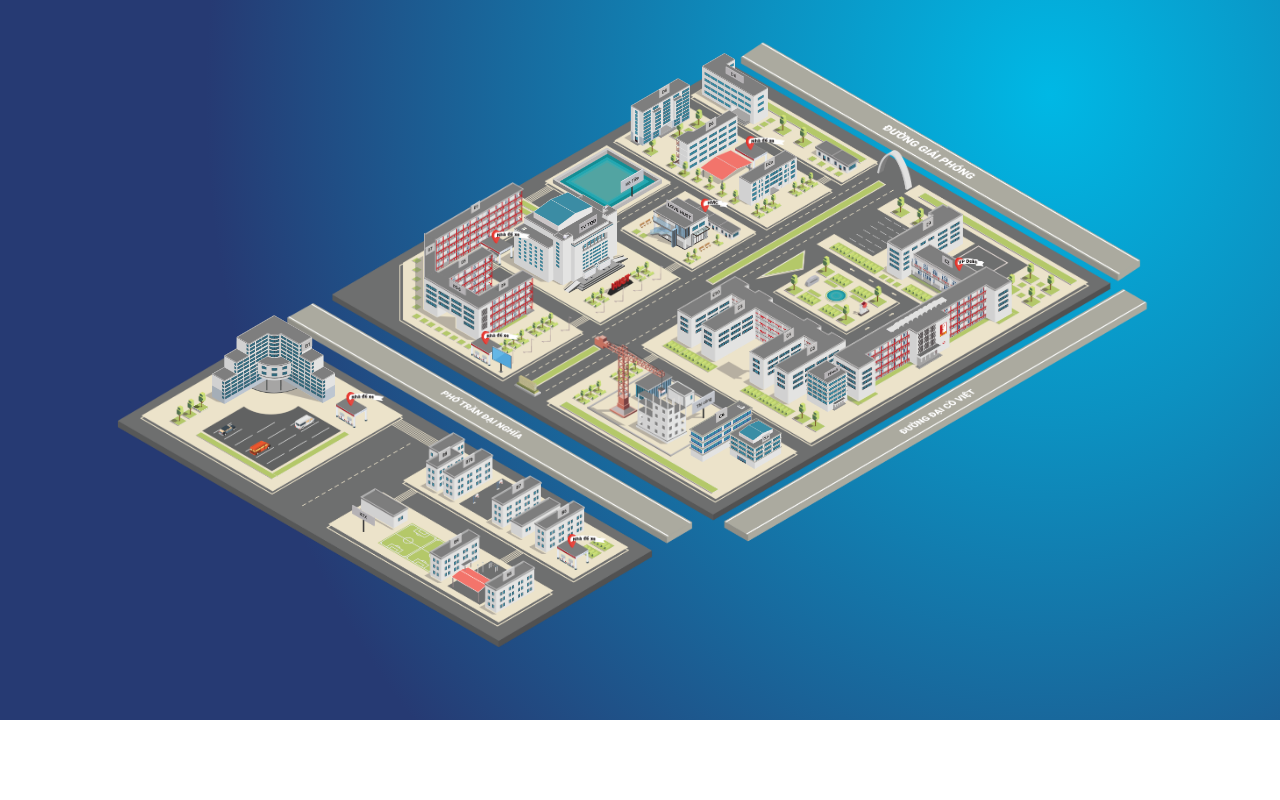
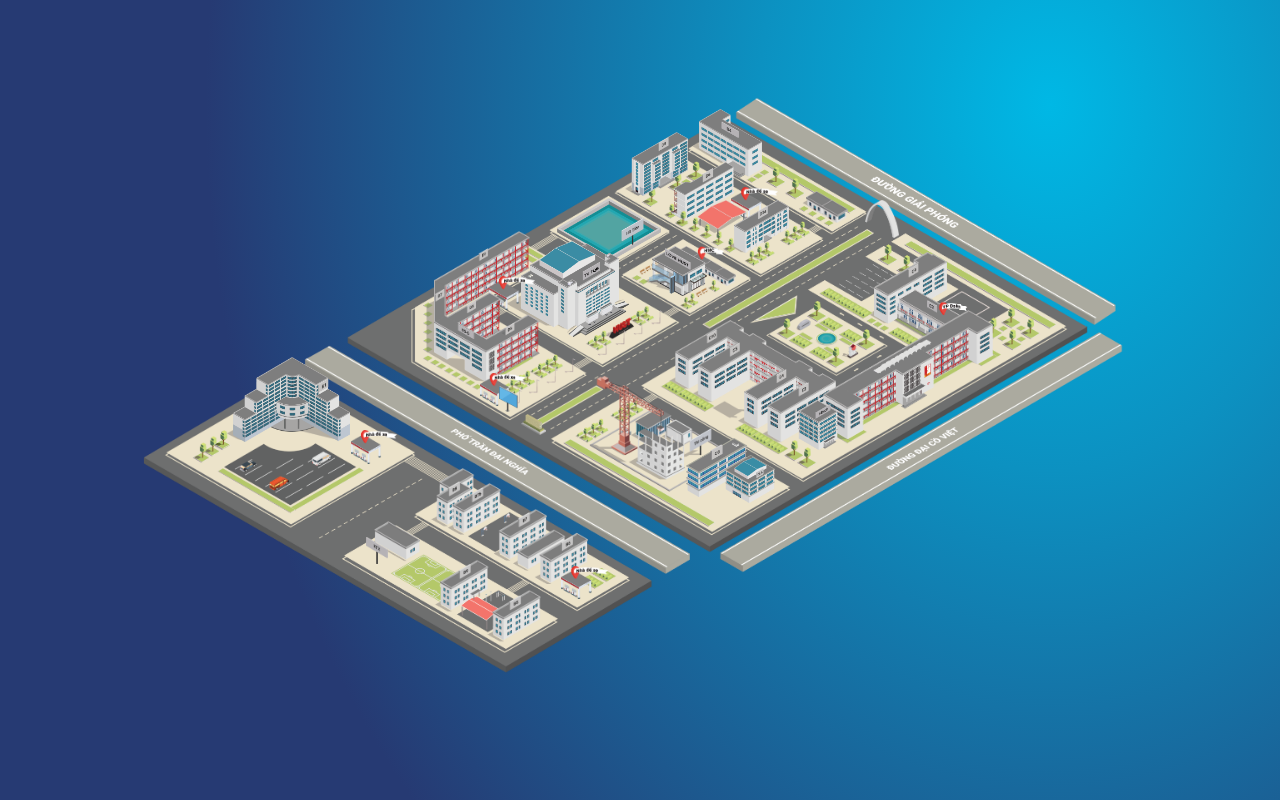
Before and after one commit to longminhdo/hmc-map, a React (Create React App) app: page / in a window 1280 px wide. Built offline with nearby package versions, Linux system fonts and the light colour scheme.

Commit message:
style: background, center map

```diff
--- a/src/App.js
+++ b/src/App.js
@@ -1,84 +1,19 @@
-import Map from './components/Map/Map';
+import React from 'react'
 import styled from 'styled-components';
-import Building from './components/NewBuilding/Building';
+import MapContainer from './MapContainer'
 
-import b1 from './components/NewBuilding/buildings/b1.png';
-import c1 from './components/NewBuilding/buildings/c1.png';
-import hitech from './components/NewBuilding/buildings/hitech.png';
-import c3c10 from './components/NewBuilding/buildings/c3-c10.png';
-import parking from './components/NewBuilding/buildings/parking-b1.png';
-import ktx from './components/NewBuilding/buildings/ktx.png';
-import d8 from './components/NewBuilding/buildings/d8.png';
-import d6 from './components/NewBuilding/buildings/d6.png';
-import c2c9 from './components/NewBuilding/buildings/c2-c9.png';
-import d2a from './components/NewBuilding/buildings/d2a.png';
-import hotien from './components/NewBuilding/buildings/ho-tien.png';
-import loveHust from './components/NewBuilding/buildings/love-hust.png';
-import hmc from './components/NewBuilding/buildings/hmc.png';
-import d4 from './components/NewBuilding/buildings/d4.png';
-import tqbLib from './components/NewBuilding/buildings/tqb-lib.png';
-import d9 from './components/NewBuilding/buildings/d9.png';
-import d3d7 from './components/NewBuilding/buildings/d3-7.png';
-import tv from './components/NewBuilding/buildings/tv.png';
-import pGate from './components/NewBuilding/buildings/parabol-gate.png';
-import tGate from './components/NewBuilding/buildings/tdn-gate.png';
-import ktxBoard from './components/NewBuilding/buildings/ktx-board.png';
-import sec from './components/NewBuilding/buildings/sec-room.png';
-import tree from './components/NewBuilding/buildings/tree.png';
-import c6 from './components/NewBuilding/buildings/c6.png';
-import cla from './components/NewBuilding/buildings/cla.png';
-import roof from './components/NewBuilding/buildings/roof.png';
-
-function App({ className }) {
+const App = ({className}) => {
   return (
     <div className={className}>
-      <Map />
-      <Building src={b1} width='9.6%' left='16.54%' top='43.78%' scale='1.15' />
-      <Building src={tree} width='1.31%' left='14.99%' top='54.48%' scale='1' />
-      <Building src={parking} width='3.8%' left='26.22%' top='54.45%' scale='1.15' />
-      <Building src={ktx} width='17.56%' left='28.16%' scale='1.03' top='59.99%' />
-      <Building src={parking} width='3.8%' left=' 43.53%' scale='1.15' top='74.2%' />
-      <Building src={ktxBoard} width='1.8%' left=' 27.49%' scale='1.15' top='70.1%' />
-
-      <Building src={pGate} width='2.75%' left='68.52%' scale='1.15' top='20.79%' />
-      <Building src={d4} width='5.18%' left='54.85%' scale='1.15' top='7.39%' />
-      <Building src={sec} width='3.48%' left='63.65%' scale='1.18' top='19.49%' />
-
-      <Building src={d8} width='4.69%' left='49.22%' scale='1.11' top='10.78%' />
-      <Building src={d6} width='5.12%' left='52.57%' scale='1.13' top='15.27%' />
-      <Building src={parking} width='3.85%' left='57.46%' scale='1.18' top='18.85%' />
-      <Building src={roof} width='4.16%' left='54.65%' scale='1' top='20.77%' />
-      <Building src={d2a} width='4.53%' left='57.76%' scale='1.18' top='20.83%' />
-      <Building src={tree} width='1.13%' left='52.86%' scale='1' top='22.33%' />
-
-      <Building src={hotien} width='8.49%' left='43.2%' scale='1.1' top='20.59%' />
-      <Building src={hmc} width='4.78%' left='53.13%' scale='1.09' top='27.45%' />
-      <Building src={loveHust} width='4.72%' left='50.77%' scale='1.18' top='27.42%' />
-
-      <Building src={d9} width='7.84%' left='33.1%' scale='1.03' top='25.29%' />
-      <Building src={tqbLib} width='8.88%' left='40.19%' scale='1.1' top='26.71%' />
-      <Building src={parking} width='3.78%' left='37.59%' scale='1.15' top='31.88%' />
-      <Building src={d3d7} width='8.67%' left='33.09%' scale='1.04' top='32.42%' />
-      <Building src={parking} width='3.730%' left='36.82%' scale='1.15' top='45.99%' />
-      <Building src={tv} width='1.56%' left='38.42%' scale='1.15' top='47.99%' />
-      <Building src={tGate} width='2.06%' left='40.18%' scale='1.15' top='52.02%' />
-
-      <Building src={c6} width='4.98%' left='53.82%' scale='1.15' top='55.62%' />
-      <Building src={cla} width='4.18%' left='56.95%' scale='1.18' top='58.02%' />
-
-      <Building src={c3c10} width='13.21%' left='52.90%' scale='1.1' top='38.32%' />
-      <Building src={c2c9} width='7.86%' left='69.26%' scale='1.1' top='28.29%' />
-      <Building src={c2c9} width='7.86%' left='69.26%' scale='1.1' top='28.29%' />
-      <Building src={c1} width='13.98%' left='65.09%' scale='1.09' top='36.89%' />
-      <Building src={hitech} width='3.3%' left='62.97%' scale='1.19' top='50.01%' />
+      <MapContainer />
     </div>
-  );
+  )
 }
 
-export default styled(App)`
-  position: relative;
-  width: 100%;
-  height: calc(100vw * 9 / 16);
-  background: radial-gradient(65.91% 132.5% at 81.99% 13.1%, #00b8e5 0%, #0c91c1 34.53%, #263a73 100%);
-  overflow: hidden;
+export default styled( App)`
+  height: 100dvh;
+  width: 100dvw;
+  display: flex;
+  justify-content: center;
+  align-items: center;
 `;
--- /dev/null
+++ b/src/MapContainer.js
@@ -0,0 +1,83 @@
+import Map from './components/Map/Map';
+import styled from 'styled-components';
+import Building from './components/NewBuilding/Building';
+
+import b1 from './components/NewBuilding/buildings/b1.png';
+import c1 from './components/NewBuilding/buildings/c1.png';
+import hitech from './components/NewBuilding/buildings/hitech.png';
+import c3c10 from './components/NewBuilding/buildings/c3-c10.png';
+import parking from './components/NewBuilding/buildings/parking-b1.png';
+import ktx from './components/NewBuilding/buildings/ktx.png';
+import d8 from './components/NewBuilding/buildings/d8.png';
+import d6 from './components/NewBuilding/buildings/d6.png';
+import c2c9 from './components/NewBuilding/buildings/c2-c9.png';
+import d2a from './components/NewBuilding/buildings/d2a.png';
+import hotien from './components/NewBuilding/buildings/ho-tien.png';
+import loveHust from './components/NewBuilding/buildings/love-hust.png';
+import hmc from './components/NewBuilding/buildings/hmc.png';
+import d4 from './components/NewBuilding/buildings/d4.png';
+import tqbLib from './components/NewBuilding/buildings/tqb-lib.png';
+import d9 from './components/NewBuilding/buildings/d9.png';
+import d3d7 from './components/NewBuilding/buildings/d3-7.png';
+import tv from './components/NewBuilding/buildings/tv.png';
+import pGate from './components/NewBuilding/buildings/parabol-gate.png';
+import tGate from './components/NewBuilding/buildings/tdn-gate.png';
+import ktxBoard from './components/NewBuilding/buildings/ktx-board.png';
+import sec from './components/NewBuilding/buildings/sec-room.png';
+import tree from './components/NewBuilding/buildings/tree.png';
+import c6 from './components/NewBuilding/buildings/c6.png';
+import cla from './components/NewBuilding/buildings/cla.png';
+import roof from './components/NewBuilding/buildings/roof.png';
+
+function MapContainer({ className }) {
+  return (
+    <div className={className}>
+      <Map />
+      <Building src={b1} width='9.6%' left='16.54%' top='43.78%' scale='1.15' />
+      <Building src={tree} width='1.31%' left='14.99%' top='54.48%' scale='1' />
+      <Building src={parking} width='3.8%' left='26.22%' top='54.45%' scale='1.15' />
+      <Building src={ktx} width='17.56%' left='28.16%' scale='1.03' top='59.99%' />
+      <Building src={parking} width='3.8%' left=' 43.53%' scale='1.15' top='74.2%' />
+      <Building src={ktxBoard} width='1.8%' left=' 27.49%' scale='1.15' top='70.1%' />
+
+      <Building src={pGate} width='2.75%' left='68.52%' scale='1.15' top='20.79%' />
+      <Building src={d4} width='5.18%' left='54.85%' scale='1.15' top='7.39%' />
+      <Building src={sec} width='3.48%' left='63.65%' scale='1.18' top='19.49%' />
+
+      <Building src={d8} width='4.69%' left='49.22%' scale='1.11' top='10.78%' />
+      <Building src={d6} width='5.12%' left='52.57%' scale='1.13' top='15.27%' />
+      <Building src={parking} width='3.85%' left='57.46%' scale='1.18' top='18.85%' />
+      <Building src={roof} width='4.16%' left='54.65%' scale='1' top='20.77%' />
+      <Building src={d2a} width='4.53%' left='57.76%' scale='1.18' top='20.83%' />
+      <Building src={tree} width='1.13%' left='52.86%' scale='1' top='22.33%' />
+
+      <Building src={hotien} width='8.49%' left='43.2%' scale='1.1' top='20.59%' />
+      <Building src={hmc} width='4.78%' left='53.13%' scale='1.09' top='27.45%' />
+      <Building src={loveHust} width='4.72%' left='50.77%' scale='1.18' top='27.42%' />
+
+      <Building src={d9} width='7.84%' left='33.1%' scale='1.03' top='25.29%' />
+      <Building src={tqbLib} width='8.88%' left='40.19%' scale='1.1' top='26.71%' />
+      <Building src={parking} width='3.78%' left='37.59%' scale='1.15' top='31.88%' />
+      <Building src={d3d7} width='8.67%' left='33.09%' scale='1.04' top='32.42%' />
+      <Building src={parking} width='3.730%' left='36.82%' scale='1.15' top='45.99%' />
+      <Building src={tv} width='1.56%' left='38.42%' scale='1.15' top='47.99%' />
+      <Building src={tGate} width='2.06%' left='40.18%' scale='1.15' top='52.02%' />
+
+      <Building src={c6} width='4.98%' left='53.82%' scale='1.15' top='55.62%' />
+      <Building src={cla} width='4.18%' left='56.95%' scale='1.18' top='58.02%' />
+
+      <Building src={c3c10} width='13.21%' left='52.90%' scale='1.1' top='38.32%' />
+      <Building src={c2c9} width='7.86%' left='69.26%' scale='1.1' top='28.29%' />
+      <Building src={c2c9} width='7.86%' left='69.26%' scale='1.1' top='28.29%' />
+      <Building src={c1} width='13.98%' left='65.09%' scale='1.09' top='36.89%' />
+      <Building src={hitech} width='3.3%' left='62.97%' scale='1.19' top='50.01%' />
+    </div>
+  );
+}
+
+export default styled(MapContainer)`
+  position: relative;
+  width: 95vw;
+  height: calc(95vw * 9 / 16);
+  overflow: hidden;
+`;
--- a/src/index.css
+++ b/src/index.css
@@ -2,5 +2,11 @@
   margin: 0;
   padding: 0;
   box-sizing: border-box;
+}
 
+body {
+  background: radial-gradient(65.91% 132.5% at 81.99% 13.1%, #00b8e5 0%, #0c91c1 34.53%, #263a73 100%);
+  background-repeat: no-repeat;
+  min-height: 100dvh;
+  min-width: 100dvw;
 }
```
Also changed, not shown: 1 other file (tests, documents, lock files or other folders).
